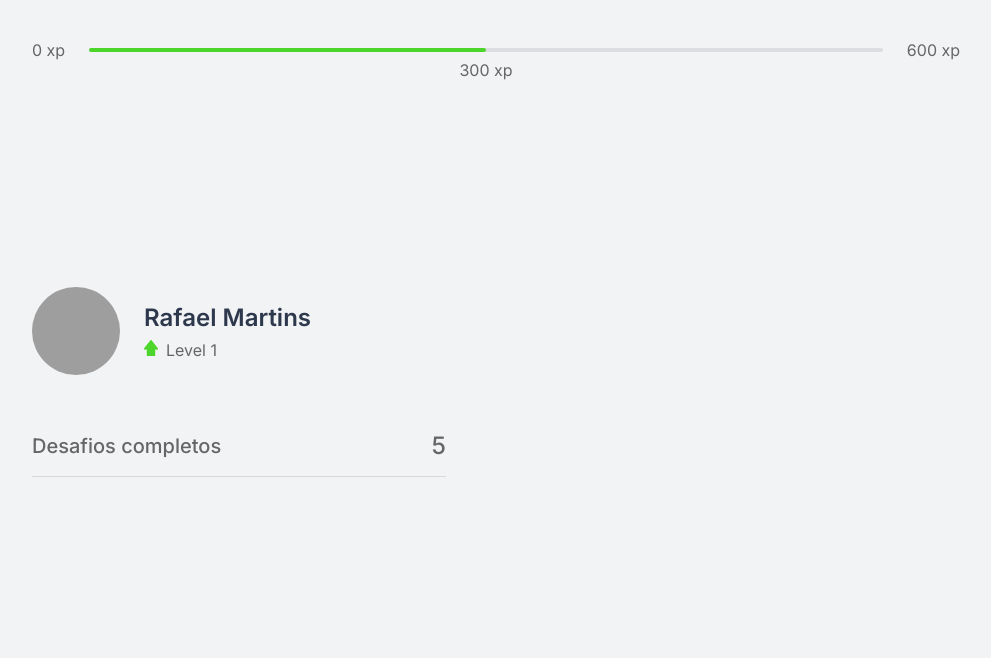
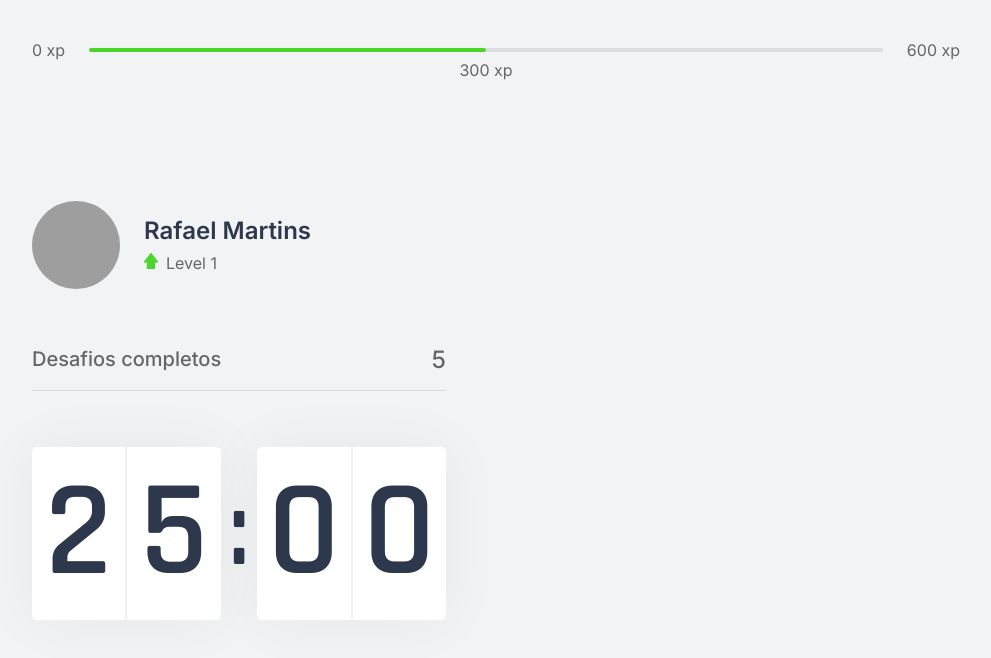
Before and after one commit to RafaelMartinsRibeiro/MoveIt, a Next.js app: page / in a window 1280 px wide. Shown: the top 658 px of the page, without its empty margins (144-1135 px from the left). Built offline with nearby package versions, Linux system fonts and the light colour scheme; grey boxes are pictures that could not be loaded.

Commit message:
Added Countdown component

```diff
--- /dev/null
+++ b/components/Countdown.tsx
@@ -0,0 +1,17 @@
+import styles from "../styles/components/Countdown.module.css";
+
+export function Countdown() {
+  return (
+    <div className={styles.countdownContainer}>
+      <div>
+        <span>2</span>
+        <span>5</span>
+      </div>
+      <span>:</span>
+      <div>
+        <span>0</span>
+        <span>0</span>
+      </div>
+    </div>
+  );
+}
--- a/pages/index.tsx
+++ b/pages/index.tsx
@@ -1,5 +1,6 @@
 import type { NextPage } from "next";
 import { CompletedChallenges } from "../components/CompletedChallenges";
+import { Countdown } from "../components/Countdown";
 import { ExperienceBar } from "../components/ExperienceBar";
 import { Profile } from "../components/Profile";
 
@@ -14,6 +15,7 @@ const Home: NextPage = () => {
         <div>
           <Profile />
           <CompletedChallenges />
+          <Countdown />
         </div>
 
         <div></div>
--- /dev/null
+++ b/styles/components/Countdown.module.css
@@ -0,0 +1,38 @@
+.countdownContainer{
+  display: flex;
+  align-items: center;
+  font-family: Rajdhani;
+  font-weight: 600;
+  color: var(--title);
+}
+
+.countdownContainer > div{
+  flex: 1;
+
+  display: flex;
+  align-items: center;
+  justify-content: space-evenly;
+
+  background: var(--white);
+  box-shadow: 0 0 60px rgba(0, 0, 0, 0.05);
+  border-radius: 5px;
+  font-size: 8.5rem;
+  text-align: center;
+}
+
+.countdownContainer > div span{
+  flex: 1;
+}
+
+.countdownContainer > div span:first-child{
+  border-right: 1px solid #f0f1f3;
+}
+
+.countdownContainer > div span:last-child{
+  border-left: 1px solid #f0f1f3;
+}
+
+.countdownContainer > span{
+  font-size: 6.5rem;
+  margin: 0 0.5rem;
+}
```
